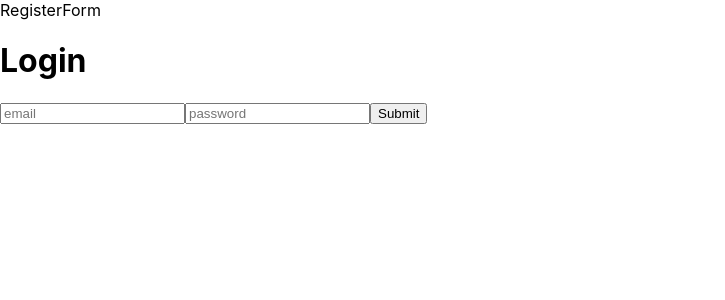
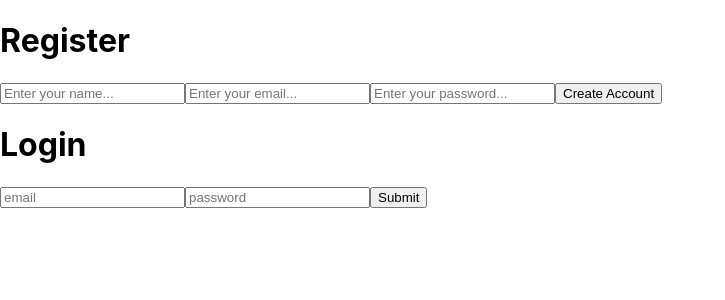
Before and after one commit to Zakaria-Takkoush/Address-Book-react-nodejs, a React (Create React App) app in the folder frontend-react/: page / in a window 1280 px wide. Shown: the top 300 px of the page, without its empty margins (0-725 px from the left). Built offline with nearby package versions, Linux system fonts and the light colour scheme.

Commit message:
Frontend - Implemented Register function

```diff
--- a/frontend-react/src/components/Login/RegisterForm.jsx
+++ b/frontend-react/src/components/Login/RegisterForm.jsx
@@ -1,8 +1,71 @@
 import React from 'react'
+import { useState } from 'react'
+import { useNavigate } from 'react-router-dom'
 
 const RegisterForm = () => {
+
+  const navigate = useNavigate()
+
+  // Initial state of email and password
+
+  const [name, setName] = useState("");
+  const [email, setEmail] = useState("");
+  const [password, setPassword] = useState("");
+
+  const handleSubmit = (event) => {
+    // Prevent page reload
+    event.preventDefault();
+    // Call register function
+    register()
+  };
+
+  //Register API (post to database)
+    const register = async () => {
+
+      // create user data object to pass to backend
+      const user_data = {
+        name: name,
+        email: email,
+        password: password
+      };
+
+      const res = await fetch("http://localhost:8080/api/auth/register", {
+        method: "POST",
+        headers: {
+          "Content-type": "application/json",
+        },
+        body: JSON.stringify(user_data),
+      });
+      const response = await res.json();
+      // console.log(response)
+      // Validate successful account creation
+      if (response.message === "User added successfully") {
+        alert("Account Created!")
+      } else {
+        alert('Unable to create account!')
+      }
+      // Set all fields to blank
+      setName("")
+      setEmail("")
+      setPassword("")
+    };
+
   return (
-    <div>RegisterForm</div>
+    <div>
+      <form className="login" onSubmit={handleSubmit}>
+      <h1>Register</h1>
+      <input type="text" placeholder='Enter your name...' value={name} required onChange={(e) => {
+            setName(e.target.value);
+      }}/>
+      <input type="email" placeholder='Enter your email...' value={email} required onChange={(e) => {
+            setEmail(e.target.value);
+      }}/>
+      <input type="password" placeholder='Enter your password...' value={password} required onChange={(e) => {
+            setPassword(e.target.value);
+      }}/>
+      <input type="submit" value={"Create Account"} className='btn' />
+    </form>
+    </div>
   )
 }
 
```
